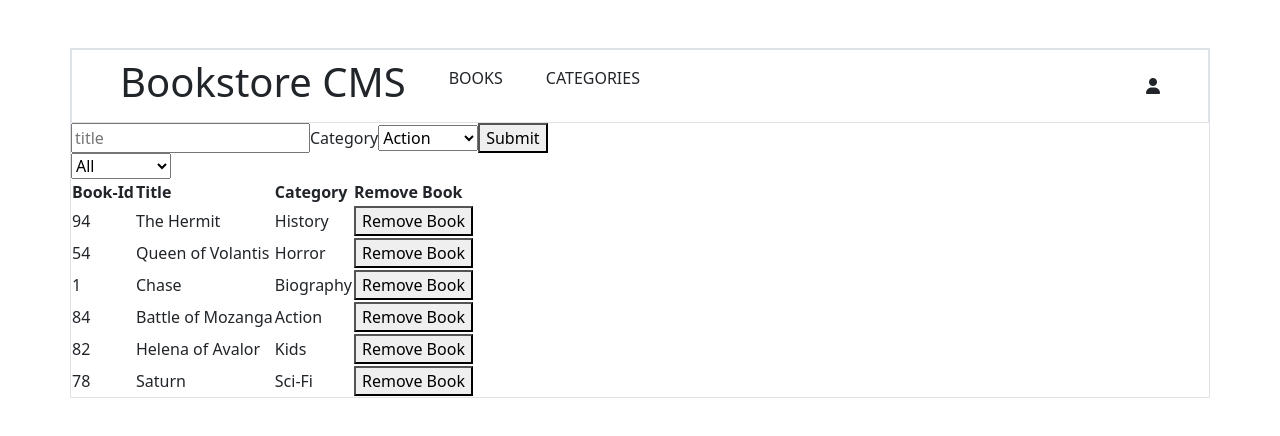
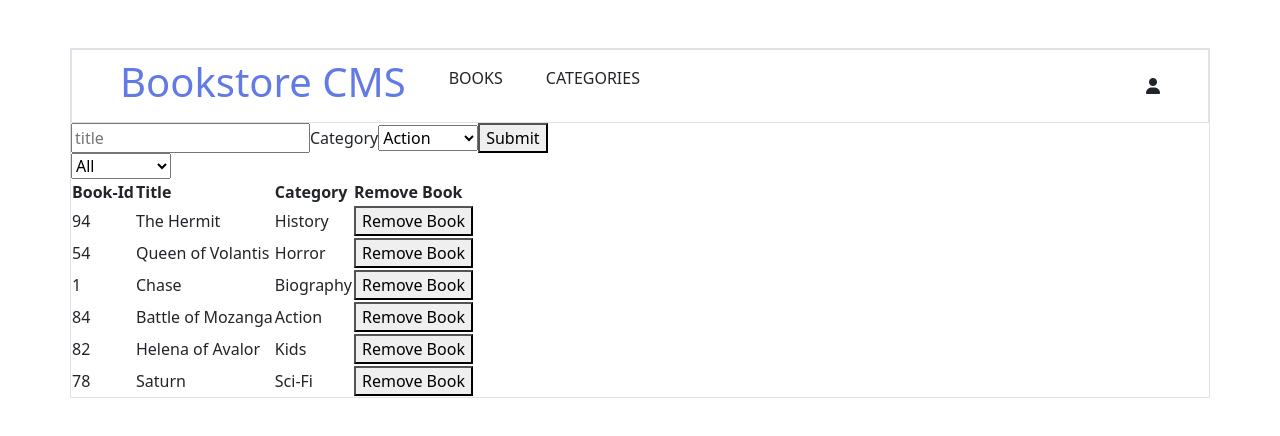
Before and after one commit to george-shammar/bookstore-cmss, a React (Create React App) app: page / in a window 1280 px wide. Shown: the top 436 px of the page. Built offline with nearby package versions, Linux system fonts and the light colour scheme.

Commit message:
Implemetn font color

```diff
--- a/src/components/App.js
+++ b/src/components/App.js
@@ -8,7 +8,7 @@ const App = () => (
     <div className="container mt-5 border">
       <div className="header border py-2 px-5">
         <div className="left-header">
-          <h1>Bookstore CMS</h1>
+          <h1 className="blue">Bookstore CMS</h1>
           <p>BOOKS</p>
           <p>CATEGORIES</p>
         </div>
--- a/src/stylesheets/App.css
+++ b/src/stylesheets/App.css
@@ -14,3 +14,7 @@
     align-items: center;
     justify-content: space-between;
 }
+
+.blue {
+    color: rgb(98, 122, 228)
+}
```
